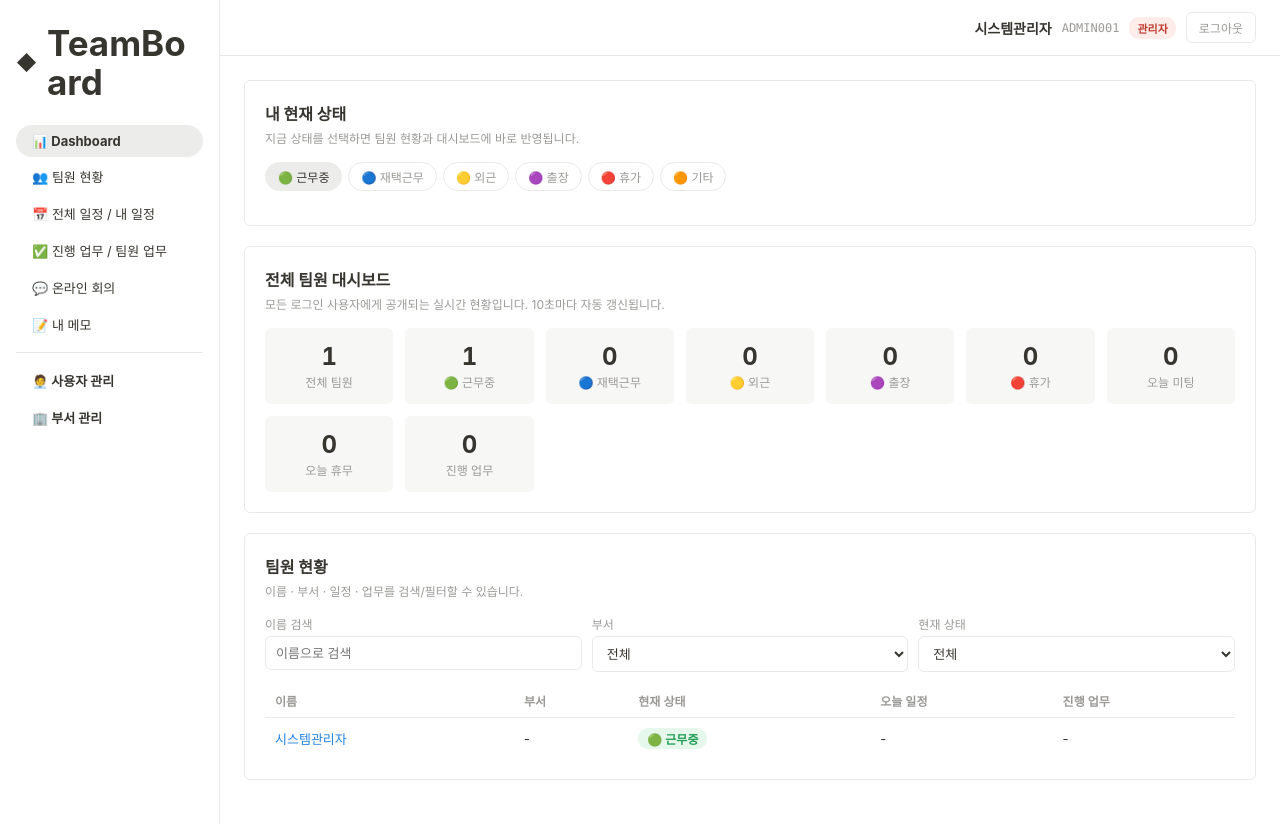
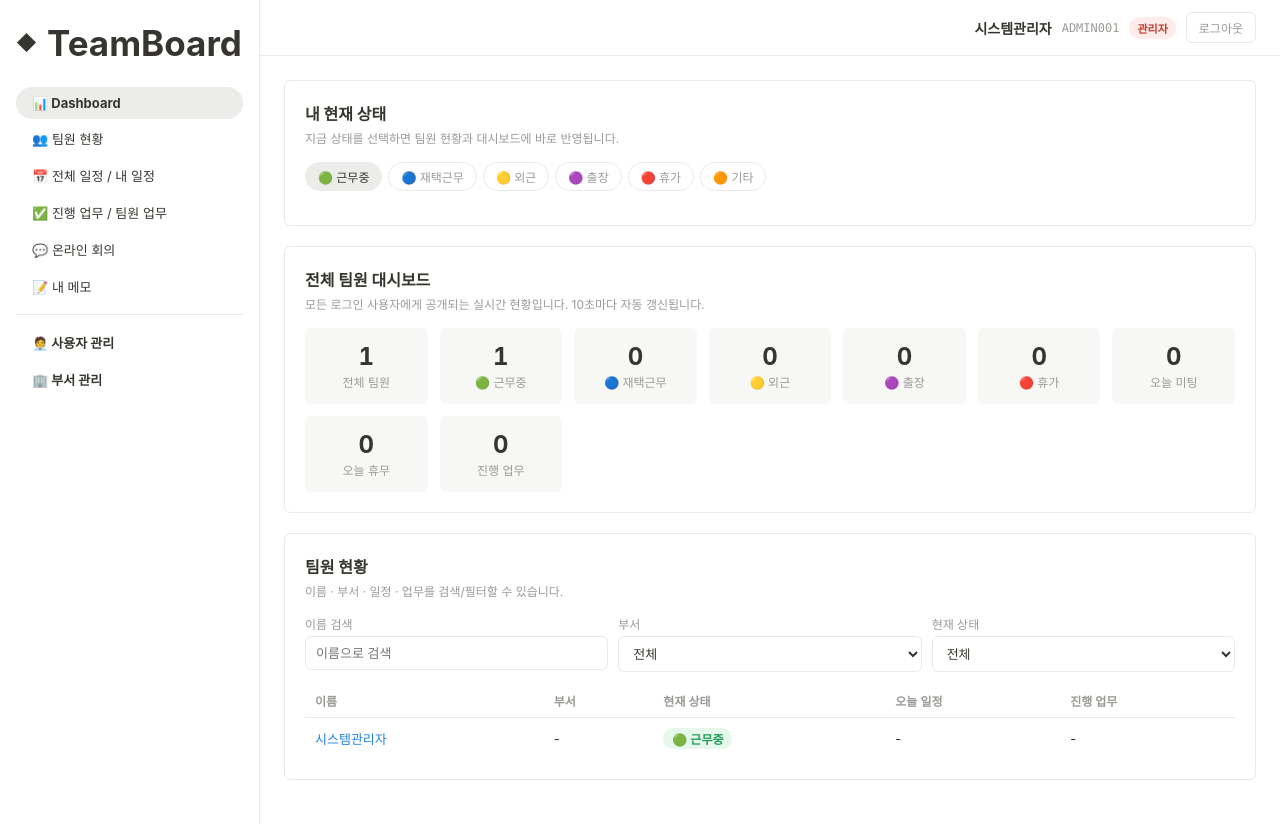
Before and after one commit to kimyeseul120-creator/20260915_TEAMSCH_G, a Flask app: page / in a window 1280 px wide. Run offline with Flask 3, Linux system fonts and the light colour scheme; the visitor is signed in with stand-in values (Sample User, id 1); data comes from the database, SQL or seed files in the repository; data that the repository does not hold is empty.

Commit message:
Widen sidebar slightly so TeamBoard title fits on a single line at 35px
Co-Authored-By: Claude Sonnet 5 <noreply@anthropic.com>

```diff
--- a/app/static/css/style.css
+++ b/app/static/css/style.css
@@ -38,7 +38,7 @@ a { color: var(--brand); text-decoration: none; }
 
 /* ---- 사이드바 ---- */
 .sidebar {
-    width: 220px;
+    width: 260px;
     flex-shrink: 0;
     background: var(--sidebar-bg);
     color: var(--sidebar-ink);
@@ -54,7 +54,7 @@ a { color: var(--brand); text-decoration: none; }
 .brand-text { min-width: 0; }
 .brand-title {
     font-weight: 700; color: var(--ink); font-size: 35px; line-height: 1.1;
-    overflow-wrap: anywhere; word-break: break-word; min-width: 0;
+    white-space: nowrap;
 }
 .brand-sub { font-size: 11px; color: var(--muted); }
 
```
